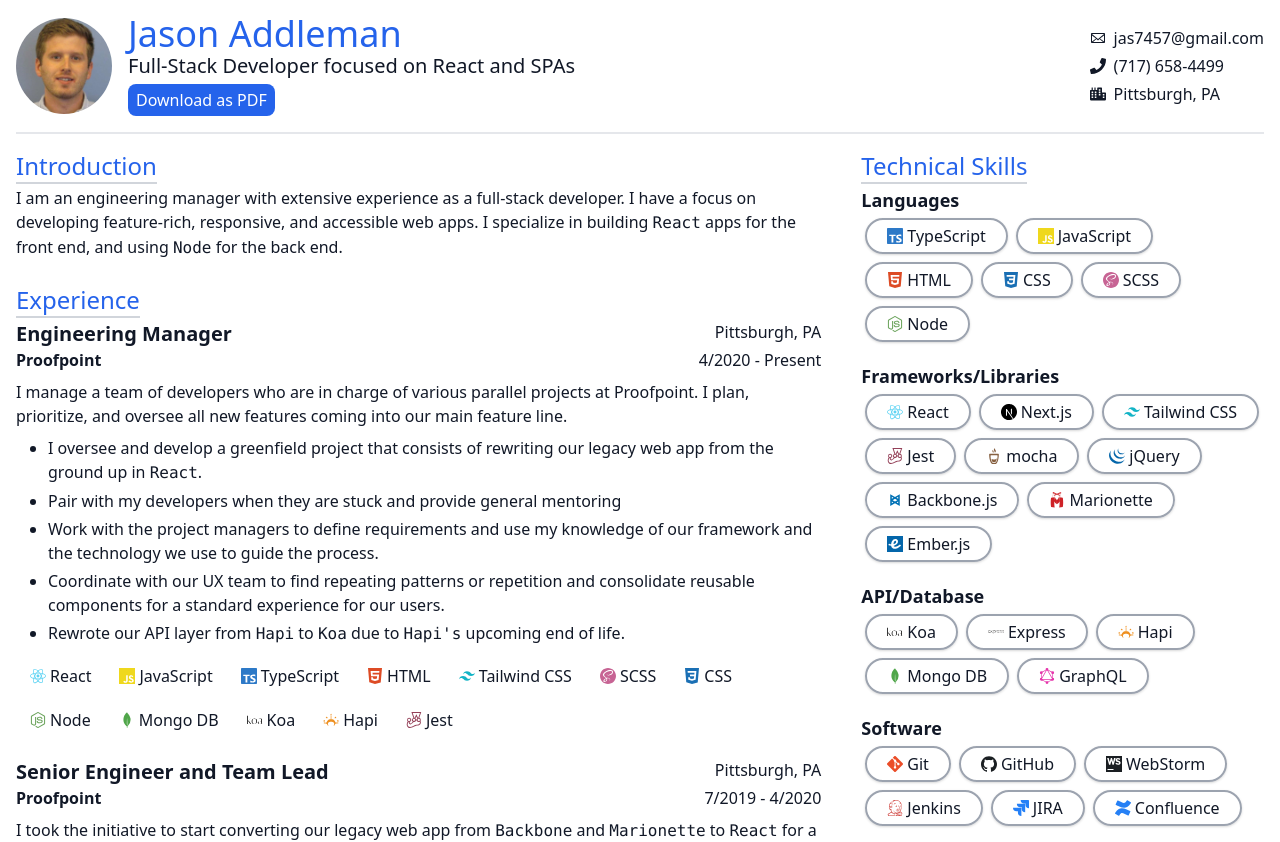
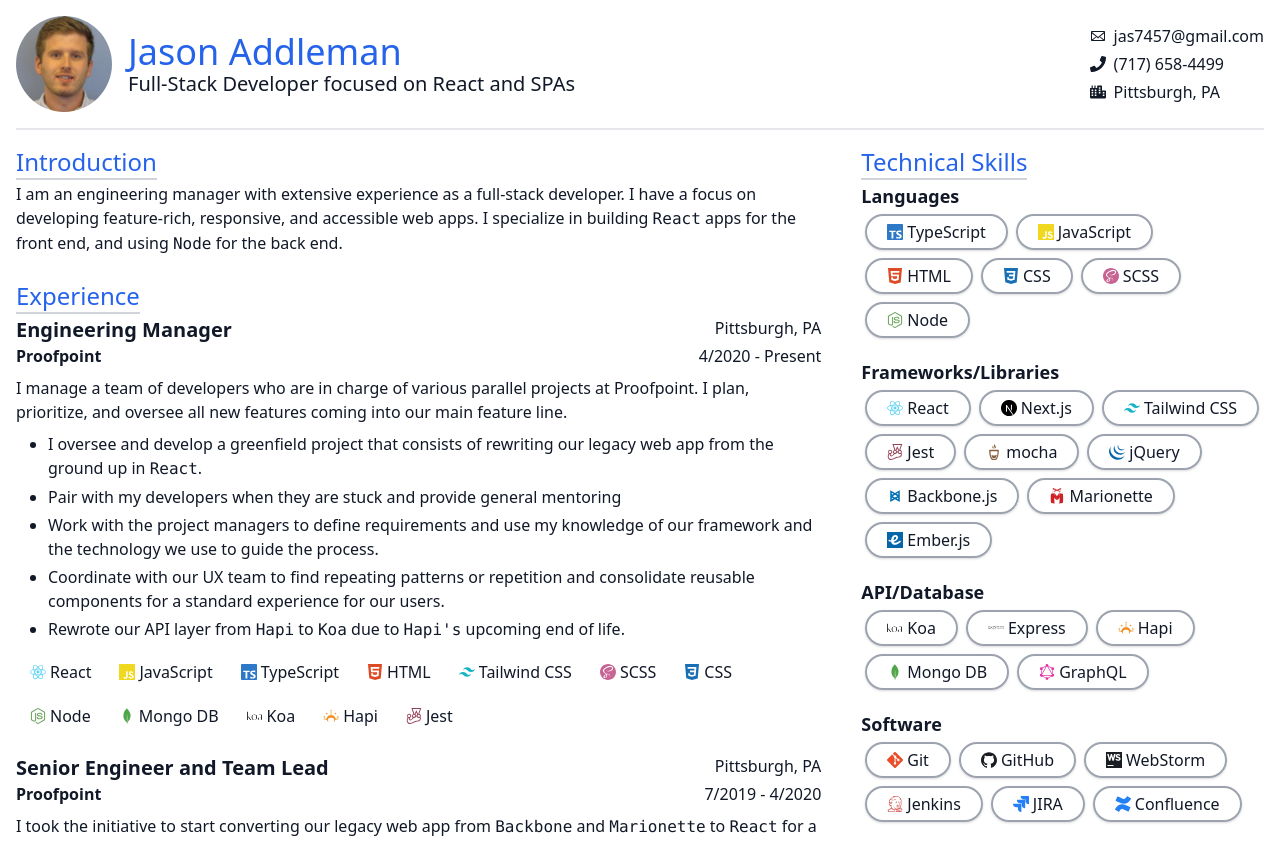
Before and after one commit to jas7457/portfolio, a Next.js app: page /resume in a window 1280 px wide. Shown: the top 842 px of the page. Built offline with nearby package versions, Linux system fonts and the light colour scheme.

Commit message:
Change it so that the pdf is only available locally

```diff
--- a/components/pages/resume/Header.tsx
+++ b/components/pages/resume/Header.tsx
@@ -15,7 +15,7 @@ export default function Header({ isPDF }: { isPDF: boolean }) {
 				<h1 className="text-4xl text-blue-600 leading-none mb-1">Jason Addleman</h1>
 				<h2 className="text-xl leading-none">Full-Stack Developer focused on React and SPAs</h2>
 
-				{!isPDF && (
+				{process.env.NEXT_PUBLIC_ENVIRONMENT === 'local' && !isPDF && (
 					<Link href="/api/downloadResume">
 						<a className="mt-2 px-2 py-1 inline-block rounded-lg bg-blue-600 text-white">Download as PDF</a>
 					</Link>
```
